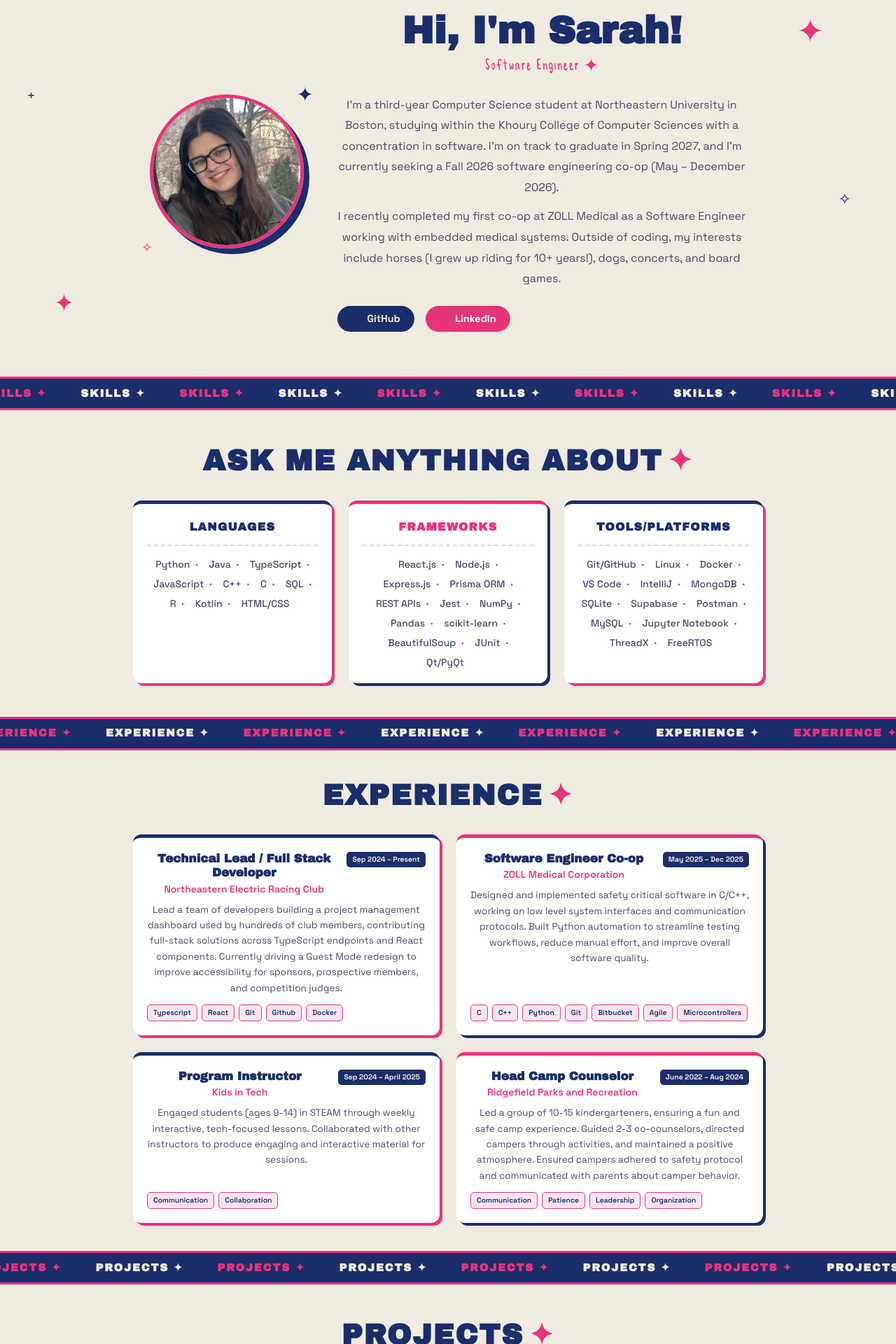
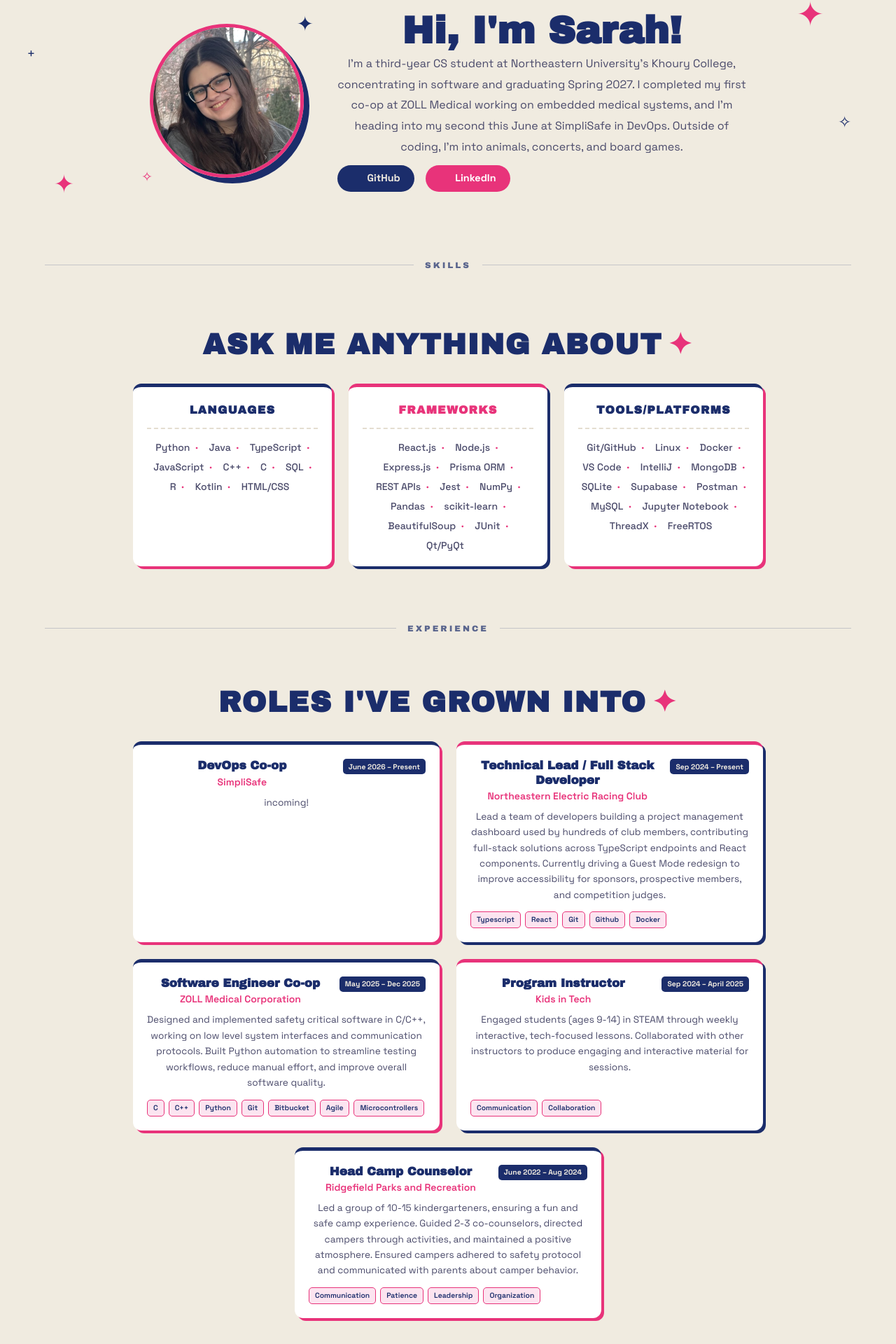
Before and after one commit to staysgt/staysgt.github.io, a React (Create React App) app: page / in a window 1280 px wide. Shown: the part 105-2025 px from the top of the page at 70% size. Built offline with nearby package versions, Linux system fonts and the light colour scheme; some icons are missing.

Commit message:
started changes

```diff
--- a/src/assets/data/experiences.json
+++ b/src/assets/data/experiences.json
@@ -27,5 +27,13 @@
       "timeFrame": "Sep 2024 - Present",
       "skills": "Typescript, React, Git, Github, Docker"
 
+    },
+    {
+      "jobTitle": "DevOps Co-op",
+      "company": "SimpliSafe",
+      "description": "incoming!",
+      "timeFrame": "June 2026 - Present",
+      "skills": ""
+
     }
   ]
--- a/src/assets/data/projects.json
+++ b/src/assets/data/projects.json
@@ -1,5 +1,39 @@
 [
-    {
+  {
+    "name": "Galley",
+    "description": "Led end-to-end development of a full-stack editorial management platform, from initial requirements gathering with journal editors to deployment. Drove sprint planning and iterative delivery, conducted code reviews, and facilitated user testing sessions to validate workflows against real publication needs.",
+    "languages": "FastAPI, React, Docker, Git, Linear",
+    "link":"capacious.nunext.dev",
+    "image": "Capacious.png"
+  },{
+    "name": "Jean Sizing Converter",
+    "description": "A cross-platform React Native/TypeScript app that resolves women's jean sizing inconsistencies across brands like H&M, American Eagle, and Aeropostale. Users input their size from one brand and get accurate conversions for others, powered by a normalized Firebase database and an ML-based fit recommendation engine. Architected with a clean service layer and Vitest unit tests covering core conversion logic.",
+    "languages": "React Native, Expo, Typescript, Firebase API, Postman, Vitest, Next.js",
+    "link":"",
+    "image": "JeanSizing.png"
+  },{
+    "name": "CopOrNot - HackHarvard '25",
+    "description": "Developed a crowdsourcing mobile application that allows users to report and track police presence at MBTA train stations in real-time. The app calculates probability scores based on user submissions and provides historical data visualization, enhancing commuter safety awareness and providing peace of mind when navigating unfamiliar transit locations.",
+    "languages": "React Native, Expo, JavaScript, Google Maps API, MBTA API",
+    "link":"https://github.com/rileydrcelik/co-p-or--not",
+    "image": "CopOrNot.png"
+  },
+  {
+    "name": "SAIL - HackMIT '25",
+    "description": "Developed an educational platform using React and Supabase designed to reduce student dependency on AI tools through interactive comprehension assessments. Integrated Claude AI and Google Cloud Speech-to-Text APIs to provide real-time evaluation of student understanding and generate actionable feedback for educators, promoting deeper learning engagement.",
+    "languages": "React, Javascript, Prisma, Supabase, Claude API, Google Cloud Speech-to-Text",
+    "link":"https://github.com/lewisabel/hackMIT-2025",
+    "image": "SAIL.png"
+  },
+  {
+    "name": "Word Game",
+    "description": "A terminal-based word puzzle game written in Java where players fill a customizable grid with letters to spell words. Each round, the player receives a letter and strategically places it within the grid; completed words clear from the board, making room for new ones. Built around object-oriented design with clean separation between game state, grid logic, and I/O — and uses binary search against a word list to validate words instantly as they form.",
+    "languages": "Java, JUnit, OOP",
+    "link":"",
+    "image": "WordGame.png"
+  },
+
+  {
       "name": "Three Trios Game",
       "description": "Developed during my Object-Oriented Design course, this game showcases advanced object-oriented programming\nconcepts and practices. It incorporates design patterns such as decorators, adapters, and strategies, while adhering to the MVC\n(Model-View-Controller) architecture.",
       "languages": "Java, OOP, JUnit",
@@ -20,35 +54,6 @@
         "languages": "Java, JUnit",
         "link":"https://github.com/staysgt/Image-Compression",
         "image": "ImageCompression.png"
-      },
-
-      {
-        "name": "SAIL - HackMIT '25",
-        "description": "Developed an educational platform using React and Supabase designed to reduce student dependency on AI tools through interactive comprehension assessments. Integrated Claude AI and Google Cloud Speech-to-Text APIs to provide real-time evaluation of student understanding and generate actionable feedback for educators, promoting deeper learning engagement.",
-        "languages": "React, Javascript, Prisma, Supabase, Claude API, Google Cloud Speech-to-Text",
-        "link":"https://github.com/lewisabel/hackMIT-2025",
-        "image": "SAIL.png"
-      },
-      {
-        "name": "CopOrNot - HackHarvard '25",
-        "description": "Developed a crowdsourcing mobile application that allows users to report and track police presence at MBTA train stations in real-time. The app calculates probability scores based on user submissions and provides historical data visualization, enhancing commuter safety awareness and providing peace of mind when navigating unfamiliar transit locations.",
-        "languages": "React Native, Expo, JavaScript, Google Maps API, MBTA API",
-        "link":"https://github.com/rileydrcelik/co-p-or--not",
-        "image": "CopOrNot.png"
-      },
-      {
-        "name": "Jean Sizing Converter",
-        "description": "Developed a full stack mobile app to help fix women's jean sizing inconsistencies, despite sizing differences among brands.",
-        "languages": "React Native, Expo, Typescript, Firebase API, Postman, Vitest, Next.js",
-        "link":"",
-        "image": "JeanSizing.png"
-      },
-      {
-        "name": "Word Game",
-        "description": "Developed a terminal playable word game in Java. Implements binary search, object oriented design.",
-        "languages": "Java, JUnit, OOP",
-        "link":"",
-        "image": "WordGame.png"
       }
 
 
--- a/src/components/Marquee.js
+++ b/src/components/Marquee.js
@@ -2,39 +2,36 @@ import { Box } from "@mui/material";
 import { palette } from "../styles/colors";
 
 export default function SectionMarquee({ text }) {
-  const repeated = Array(12).fill(`${text} ✦`);
-
   return (
     <Box
       sx={{
-        backgroundColor: palette.navy,
-        overflow: "hidden",
-        py: 1.2,
         display: "flex",
-        borderTop: `3px solid ${palette.pink}`,
-        borderBottom: `3px solid ${palette.pink}`,
+        alignItems: "center",
+        gap: 2,
+        px: { xs: 3, md: 8 },
+        py: 4,
       }}
     >
-      <Box className="marquee-track">
-        {repeated.map((item, i) => (
+      <Box sx={{ flex: 1, height: "1px", backgroundColor: palette.navy, opacity: 0.2 }} />
+      {text && (
         <Box
-            key={i}
           component="span"
           sx={{
             fontFamily: "'Archivo Black', sans-serif",
-              fontSize: "0.95rem",
-              fontWeight: 900,
+            fontSize: "0.75rem",
+            fontWeight: 500,
             textTransform: "uppercase",
-              letterSpacing: "0.12em",
-              px: 3,
-              whiteSpace: "nowrap",
-              color: i % 2 === 0 ? palette.cream : palette.pink,
+            letterSpacing: "0.25em",
+            color: palette.navy,
+            opacity: 0.7,
           }}
         >
-            {item}
+          {text}
         </Box>
-        ))}
-      </Box>
+      )}
+      {text && (
+        <Box sx={{ flex: 1, height: "1px", backgroundColor: palette.navy, opacity: 0.2 }} />
+      )}
     </Box>
   );
 }
--- a/src/components/projectcard.js
+++ b/src/components/projectcard.js
@@ -48,7 +48,7 @@ export default function ProjectCard({ proj }) {
         height="190"
         image={imageSrc}
         alt={`${proj.name} preview`}
-        sx={{ objectFit: "cover", objectPosition: "top" }}
+        sx={{ objectFit: "cover", objectPosition: "center" }}
       />
       <CardContent sx={{ flexGrow: 1, pt: 2 }}>
         <Box
--- a/src/sections/About.js
+++ b/src/sections/About.js
@@ -144,7 +144,7 @@ export default function About() {
             >
               Hi, I'm Sarah!
             </Typography>
-            <Typography
+            {/* <Typography
               sx={{
                 fontFamily: "'myhandwriting', sans-serif",
                 fontSize: { xs: "1.3rem", md: "1.6rem" },
@@ -153,7 +153,7 @@ export default function About() {
               }}
             >
               Software Engineer ✦
-            </Typography>
+            </Typography> */}
             <Typography
               sx={{
                 fontSize: { xs: "0.95rem", md: "1rem" },
@@ -162,26 +162,13 @@ export default function About() {
                 mb: 1.5,
               }}
             >
-              I'm a third-year Computer Science student at Northeastern
-              University in Boston, studying within the Khoury College of
-              Computer Sciences with a concentration in software. I'm on track
-              to graduate in Spring 2027, and I'm currently seeking a Fall 2026
-              software engineering co-op (May – December 2026).
+              I'm a third-year CS student at Northeastern University's Khoury
+              College, concentrating in software and graduating Spring 2027. I
+              completed my first co-op at ZOLL Medical working on embedded
+              medical systems, and I'm heading into my second this June at
+              SimpliSafe in DevOps. Outside of coding, I'm into animals,
+              concerts, and board games.
             </Typography>
-            <Typography
-              sx={{
-                fontSize: { xs: "0.95rem", md: "1rem" },
-                lineHeight: 1.85,
-                color: palette.softText,
-                mb: 3,
-              }}
-            >
-              I recently completed my first co-op at ZOLL Medical as a Software
-              Engineer working with embedded medical systems. Outside of coding,
-              my interests include horses (I grew up riding for 10+ years!),
-              dogs, concerts, and board games.
-            </Typography>
-
             {/* Social links */}
             <Box sx={{ display: "flex", gap: 2, flexWrap: "wrap" }}>
               <a
--- a/src/sections/Experience.js
+++ b/src/sections/Experience.js
@@ -39,7 +39,7 @@ export default function ExperienceTimeline() {
           fontSize: { xs: "1.8rem", md: "2.6rem" },
         }}
       >
-        Experience
+        Roles I've grown into
         <Box component="span" sx={{ color: palette.pink, ml: 1 }}>
           ✦
         </Box>
@@ -66,6 +66,9 @@ export default function ExperienceTimeline() {
               transition: "all 0.25s ease",
               display: "flex",
               flexDirection: "column",
+              ...(experiences.length % 2 !== 0 && index === experiences.length - 1
+                ? { gridColumn: { md: "1 / -1" }, maxWidth: { md: "calc(50% - 12px)" }, mx: { md: "auto" } }
+                : {}),
               "&:hover": {
                 transform: "translateY(-4px) translateX(2px)",
                 boxShadow: `6px 6px 0px ${index % 2 === 0 ? palette.navy : palette.pink}`,
--- a/src/sections/Projects.js
+++ b/src/sections/Projects.js
@@ -27,7 +27,7 @@ export default function ProjectGrid() {
           mb: 4,
         }}
       >
-        Projects
+        Work I'm proud of
         <Box component="span" sx={{ color: palette.pink, ml: 1 }}>✦</Box>
       </Typography>
       <Grid container spacing={3} justifyContent="center" alignItems="stretch">
```
Also changed, not shown: src/assets/images/projectsImages/Capacious.png (added). Lines whose indentation alone changed are shown as unchanged.
